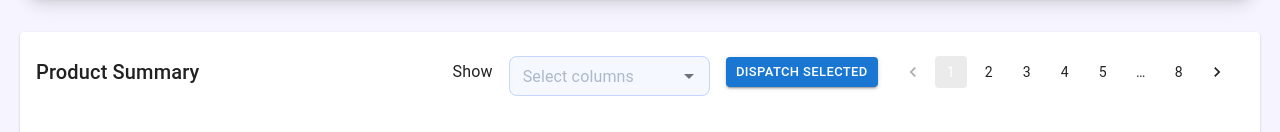
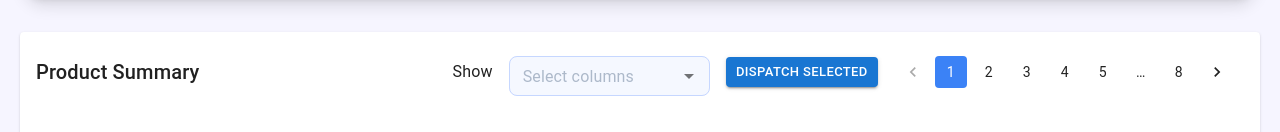
Before and after one commit to dummy-co-der/Assignment-Frontend-Test, a Next.js app: page / in a window 1280 px wide. Shown: the part 184-316 px from the top of the page. Built offline with nearby package versions, Linux system fonts and the light colour scheme.

Commit message:
added loading effect

```diff
--- a/src/components/productSummary.jsx
+++ b/src/components/productSummary.jsx
@@ -182,7 +182,7 @@ function EnhancedTableToolbar(props) {
             sx={{
               padding: 0,
               width: isLargeScreen ? "29%" : "50%",
-              "& .Mui-selected": {
+              "& .MuiPaginationItem-root.Mui-selected": {
                 backgroundColor: "#3B82F6",
                 color: "white",
               },
--- a/src/pages/index.js
+++ b/src/pages/index.js
@@ -1,10 +1,25 @@
 import ProductSummary from "@/components/productSummary";
 import TopBar from "@/components/topBar";
-import { Button } from "@mui/material";
-import React from "react";
+import { Button, CircularProgress } from "@mui/material";
+import React, { useEffect, useState } from "react";
 
 const index = () => {
+  const [loading, setLoading] = useState(true);
+  useEffect(() => {
+    const timer = setTimeout(() => {
+      setLoading(false);
+    }, 2000);
+
+    return () => clearTimeout(timer);
+  }, []);
+
   return (
+    <div>
+      {loading ? (
+        <div className="flex justify-center h-screen items-center">
+          <CircularProgress />
+        </div>
+      ) : (
         <div className="m-5">
           <div className="flex justify-between items-center mb-5">
             <h1 className="font-bold text-2xl">Orders</h1>
@@ -19,6 +34,8 @@ const index = () => {
           <TopBar />
           <ProductSummary />
         </div>
+      )}
+    </div>
   );
 };
 
```
Lines whose indentation alone changed are shown as unchanged.
